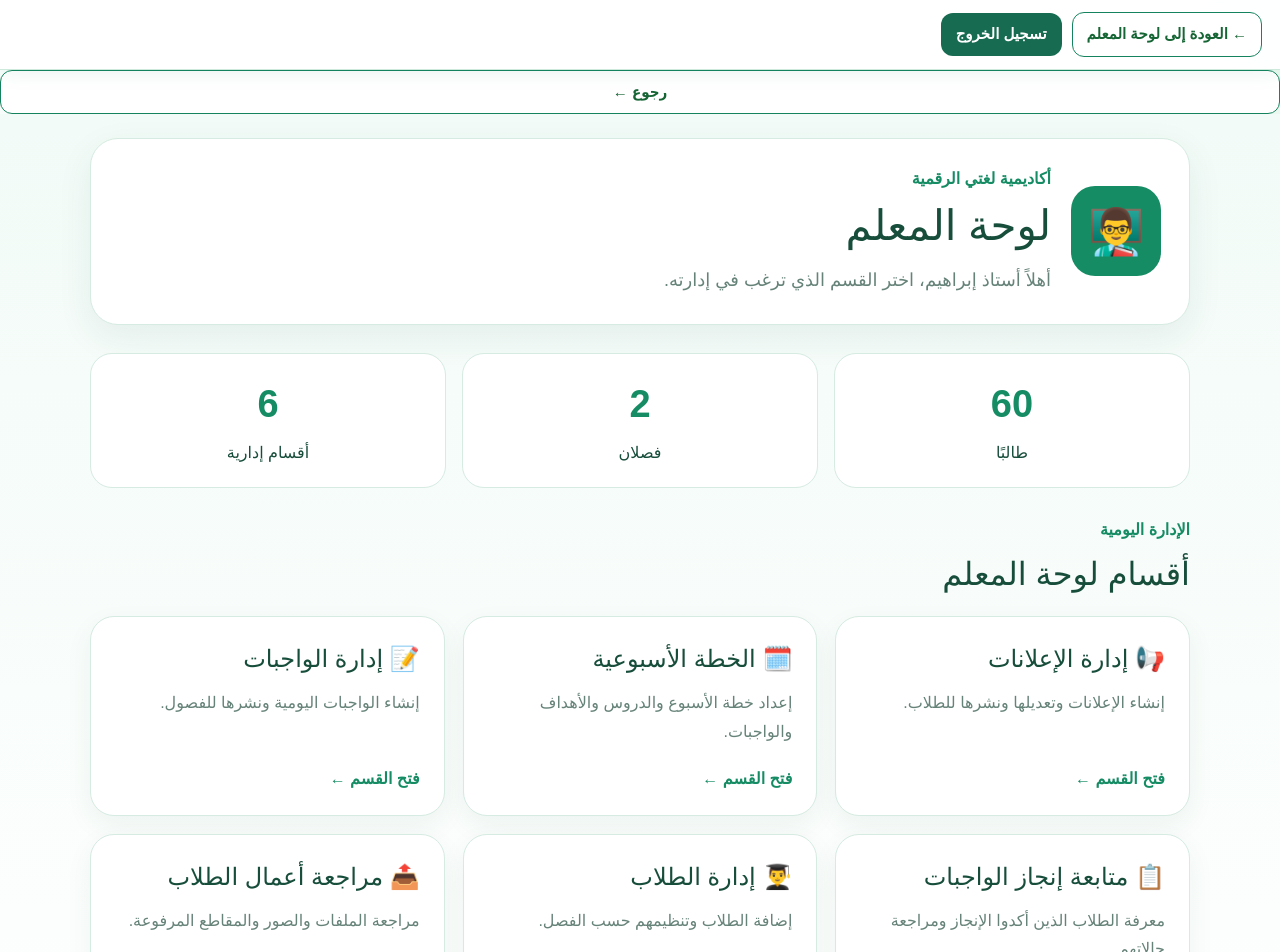
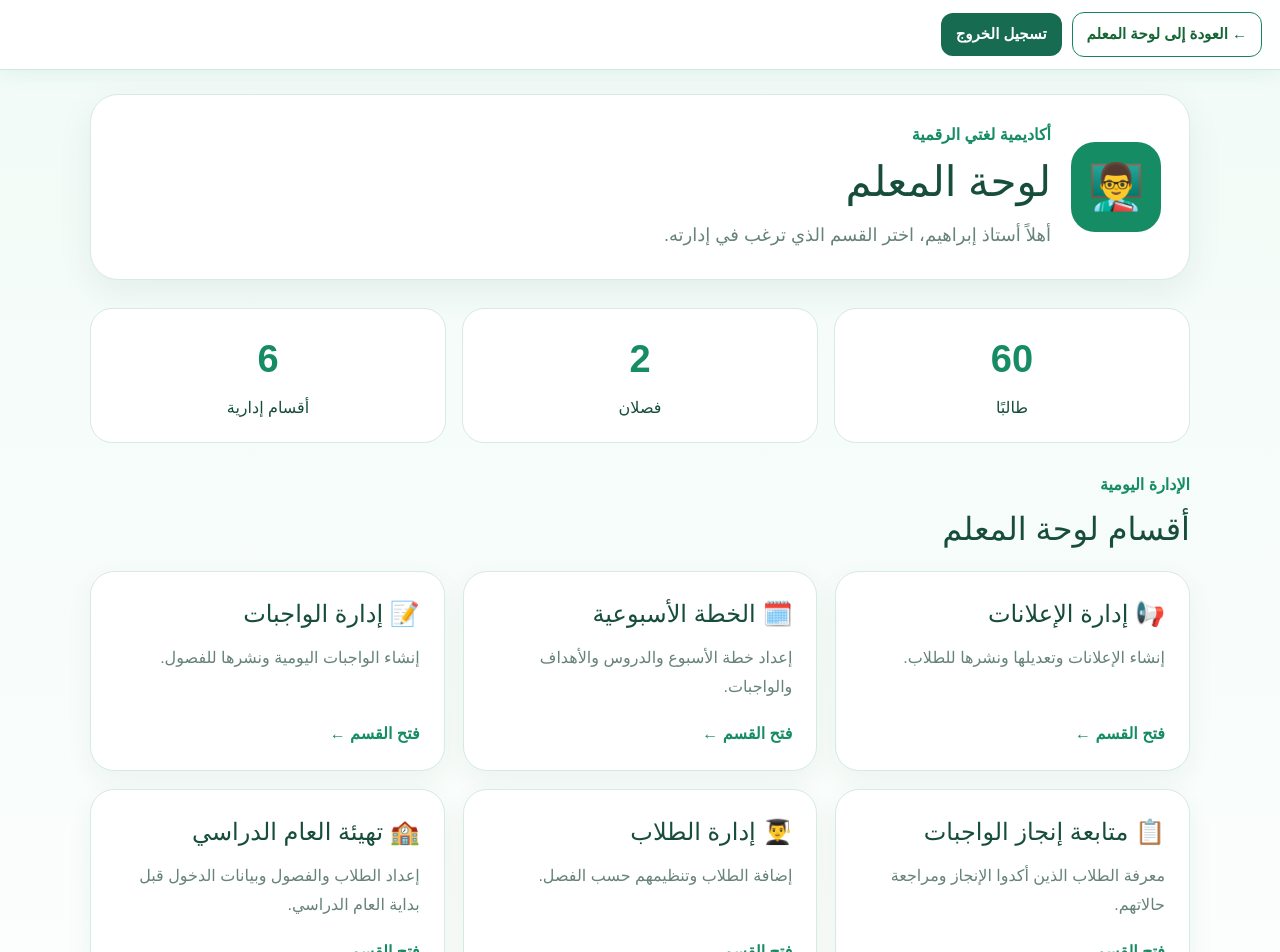
Before and after one commit to a31164949-blip/lughati-academy, a Next.js app in the folder lughati-next/: page /teacher in a window 1280 px wide. Shown: the top 952 px of the page. Built offline with nearby package versions, Linux system fonts and the light colour scheme; no server answers; sample sign-in values are in the browser's storage.

Commit message:
Add school year card to teacher dashboard

```diff
--- a/lughati-next/app/teacher/layout.tsx
+++ b/lughati-next/app/teacher/layout.tsx
@@ -82,13 +82,7 @@ export default function TeacherLayout({
   </button>
 </div>
       </div>
-<button
-  type="button"
-  onClick={() => router.back()}
-  style={styles.backButton}
->
-  ← رجوع
-</button>
+
       {children}
     </>
   );
--- a/lughati-next/app/teacher/page.tsx
+++ b/lughati-next/app/teacher/page.tsx
@@ -26,6 +26,11 @@ const sections = [
     description: "إضافة الطلاب وتنظيمهم حسب الفصل.",
     href: "/teacher/students"
   },
+  {
+  title: "🏫 تهيئة العام الدراسي",
+  description: "إعداد الطلاب والفصول وبيانات الدخول قبل بداية العام الدراسي.",
+  href: "/teacher/school-year",
+},
   {
     title: "📤 مراجعة أعمال الطلاب",
     description: "مراجعة الملفات والصور والمقاطع المرفوعة.",
```
